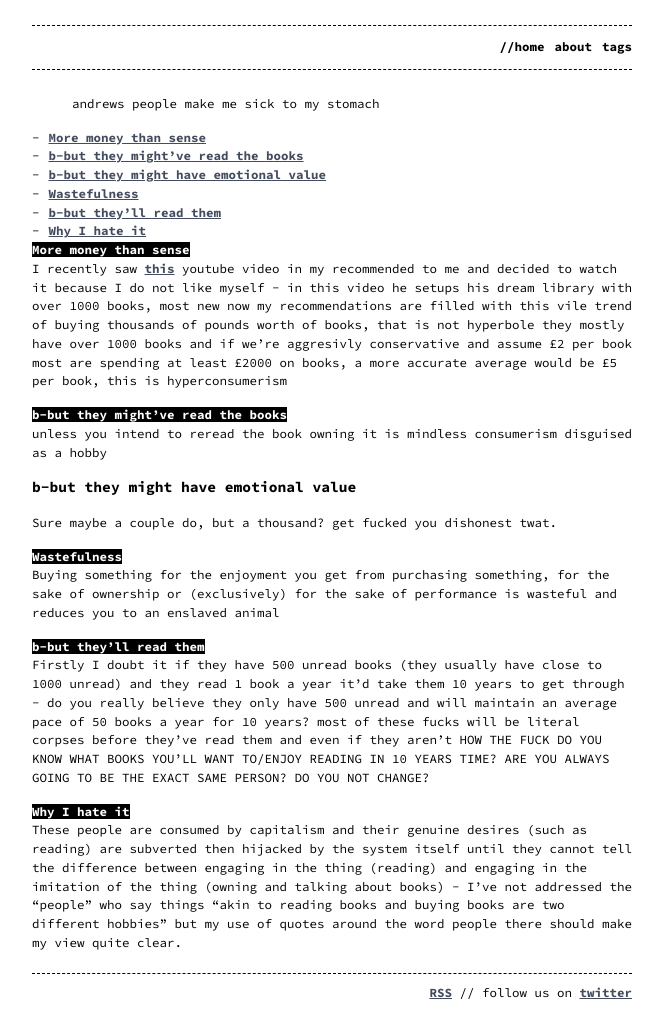
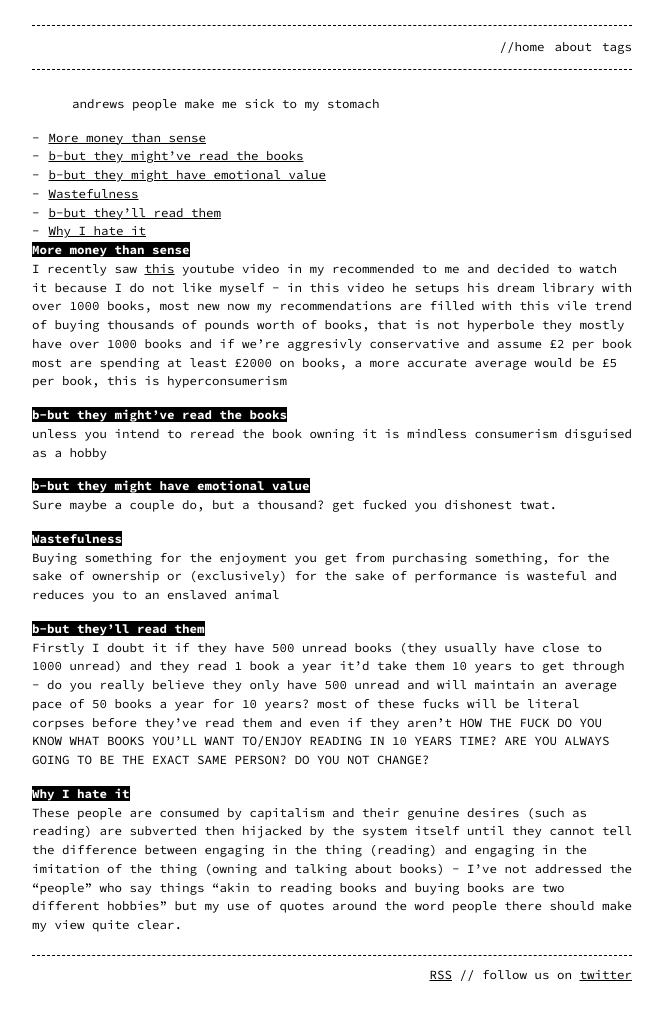
Before and after one commit to oddfeed/blog, a Jekyll site: the page built from _posts/2023-12-13-I-dont-have-a-dream-library-you-posh-cretin.md, in a window 1280 px wide. Shown: the whole page, without its empty margins (308-971 px from the left). Built offline with Jekyll 4.4.1, drawn with Linux system fonts in a browser that asks for light colours.

Commit message:
css fix revert

```diff
--- a/_sass/base.scss
+++ b/_sass/base.scss
@@ -15,7 +15,7 @@ $container-max-width:  600px !default;
  * Global
  */
 body { background-color: var(--background-color);  margin: 0 auto;  padding: 0;  font-family: $base-font-family;  font-size: $base-font-size;  color: var(--text-color);  text-align: left;  line-height: $base-line-height !important; }
-h1, h2 {
+h1, h2, h3, h4, h5, h6 {
     font-size: $base-font-size;
     margin: 0px;
     margin-top: 22px;
@@ -24,14 +24,8 @@ h1, h2 {
     display: inline;
     background-color: black; /* Set background color to black */
 }
-
 p, ul, ol { margin: 0px;  color: var(--text-color); }
-a {
-    font-weight: bold;  /* Set font weight to bold */
-    color: #434C5E;  /* Set text color to white */
-    text-decoration: underline;  /* Remove underline from links */
-}
-
+a { text-decoration: underline;  color: var(--link-color); }
 a:hover { color: var(--background-color); background-color: var(--base-color); }
 @media only screen and (max-device-width: 500px) { * { font-size: $mobile-font-size !important; } }
 
```
